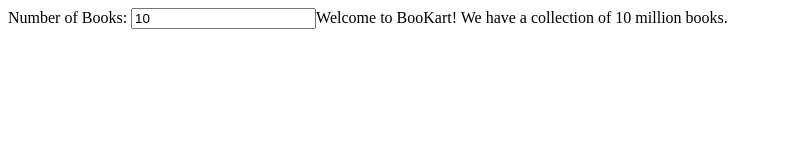
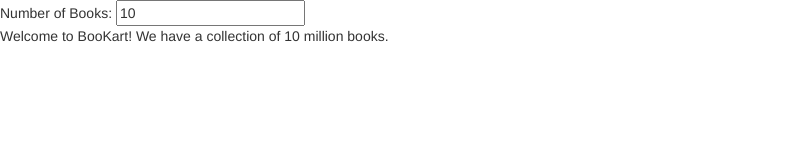
Before and after one commit to pmcmahon14/BooKart, a plain HTML site: page index.html in a window 1280 px wide. Shown: the whole page, without its empty margins (0-790 px from the left). Drawn offline with nearby package versions, Linux system fonts and the light colour scheme.

Commit message:
added stylesheet and bootstrap link

```diff
--- a/index.html
+++ b/index.html
@@ -3,11 +3,13 @@
 <head>
     <meta charset="UTF-8">
     <title>BooKart</title>
+    <link rel="stylesheet" href="https://maxcdn.bootstrapcdn.com/bootstrap/3.4.0/css/bootstrap.min.css">
+    <link rel="stylesheet" href="style.css">
     <script src="https://ajax.googleapis.com/ajax/libs/angularjs/1.7.7/angular.js"></script>
 </head>
 <body ng-init="numOfBooks = 10">
 
-    Number of Books: <input ng-model="numOfBooks"
+    Number of Books: <input ng-model="numOfBooks"/>
     <p>Welcome to BooKart! We have a collection of {{numOfBooks + ' million'}} books.</p>
 
 </body>
```
Also changed, not shown: style.css (added).
